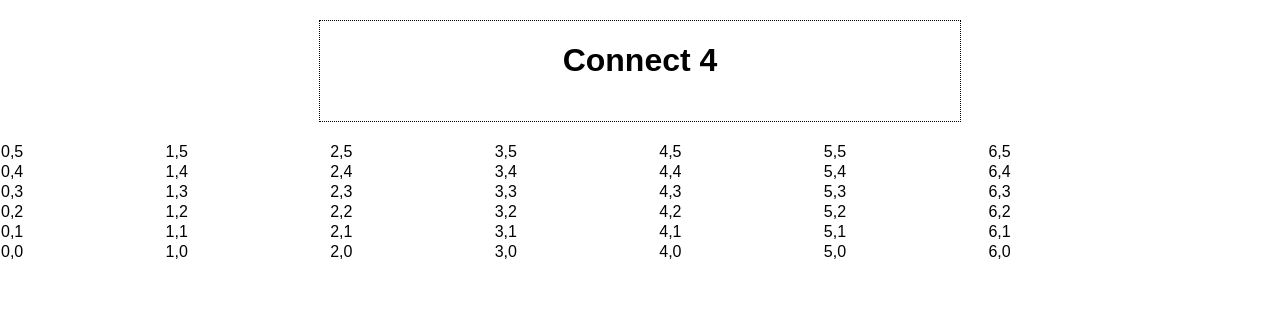
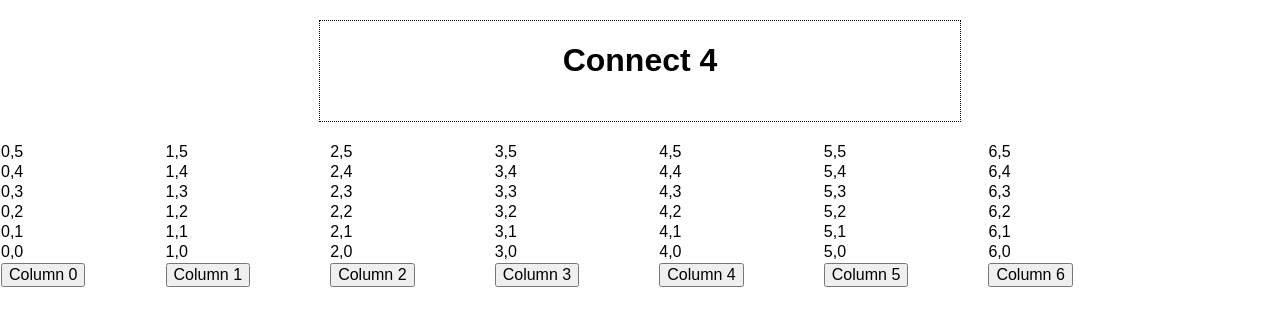
Before and after one commit to Goldtean/connect4, a plain HTML site: page index.html in a window 1280 px wide. Drawn offline with nearby package versions, Linux system fonts and the light colour scheme.

Commit message:
Add a bunch of shit files

```diff
--- a/index.html
+++ b/index.html
@@ -70,6 +70,17 @@
     <td class='column5'>5,0</td>
     <td class='column6'>6,0</td>
   </tr>
+
+  <tr>
+  <td><button id="button0" type="button">Column 0</button></td>
+  <td><button id="button1" type="button">Column 1</button></td>
+  <td><button id="button2" type="button">Column 2</button></td>
+  <td><button id="button3" type="button">Column 3</button></td>
+  <td><button id="button4" type="button">Column 4</button></td>
+  <td><button id="button5" type="button">Column 5</button></td>
+  <td><button id=button6 type="button">Column 6</button></td>
+</tr>
+
 </table>
 
 
--- a/js/application.js
+++ b/js/application.js
@@ -1,3 +1,4 @@
 $(document).ready(function(){
 
+
 });
```
